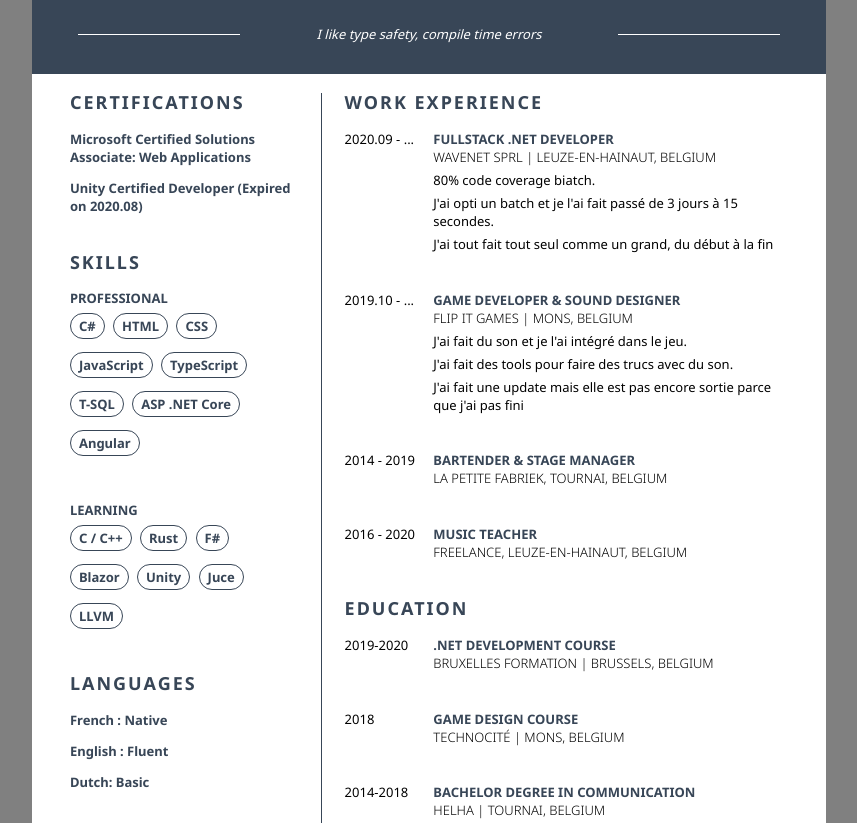
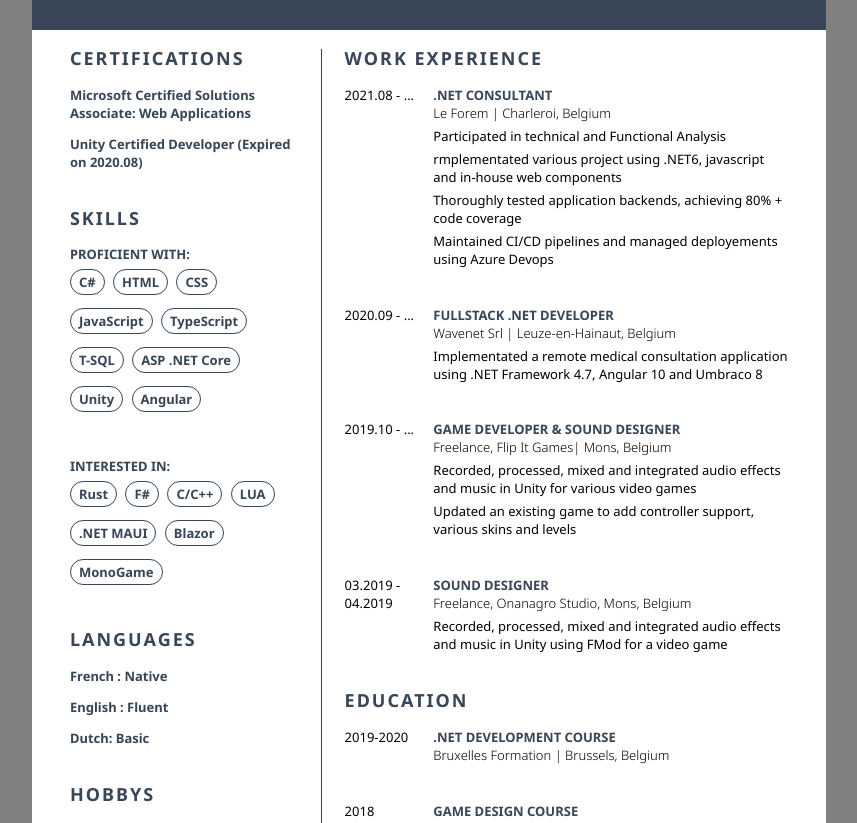
Before and after one commit to TheRealDelep/Resume, a plain HTML site: page index.html in a window 1280 px wide. Shown: the part 129-952 px from the top of the page, without its empty margins (211-1068 px from the left). Drawn offline with Linux system fonts and the light colour scheme.

Commit message:
Update work experiences

```diff
--- a/index.html
+++ b/index.html
@@ -39,11 +39,6 @@
                         </p>
                     </div>
                 </div>
-            <div class="profile">
-                <div class="horizontal-line"></div>
-                <p>I like type safety, compile time errors</p>
-                <div class="horizontal-line"></div>
-            </div>
             </div>
             <div class="content-grid">
                 <div class="data-section">
@@ -54,7 +49,7 @@
                     </div>
 
                     <p class="section-header">SKILLS</p>
-                <p class="section-subheader">PROFESSIONAL</p>
+                    <p class="section-subheader">PROFICIENT WITH:</p>
                     <div class="data-group">
                         <span class="data-tag">C#</span>
                         <span class="data-tag">HTML</span>
@@ -63,17 +58,18 @@
                         <span class="data-tag">TypeScript</span>
                         <span class="data-tag">T-SQL</span>
                         <span class="data-tag">ASP .NET Core</span>
+                        <span class="data-tag">Unity</span>
                         <span class="data-tag">Angular</span>
                     </div>
-                <p class="section-subheader">LEARNING</p>
+                    <p class="section-subheader">INTERESTED IN:</p>
                     <div class="data-group">
-                    <span class="data-tag">C / C++</span>
                         <span class="data-tag">Rust</span>
                         <span class="data-tag">F#</span>
+                        <span class="data-tag">C/C++</span>
+                        <span class="data-tag">LUA</span>
+                        <span class="data-tag">.NET MAUI</span>
                         <span class="data-tag">Blazor</span>
-                    <span class="data-tag">Unity</span>
-                    <span class="data-tag">Juce</span>
-                    <span class="data-tag">LLVM</span>
+                        <span class="data-tag">MonoGame</span>
                     </div>
                     <p class="section-header">LANGUAGES</p>
                     <div class="data-group">
@@ -83,10 +79,9 @@
                     </div>
                     <p class="section-header">HOBBYS</p>
                     <div class="data-group">
-                    <p class="data-list-item">JDR</p>
-                    <p class="data-list-item">Prendre des petits bouts de trucs et puis les assembler ensemble</p>
-                    <p class="data-list-item">Les claviers qui font du bruit</p>
-                    <p class="data-list-item">Aphex Twin</p>
+                        <p class="data-list-item">Tabletop RPGs</p>
+                        <p class="data-list-item">Music Production</p>
+                        <p class="data-list-item">Game Development</p>
                     </div>
                 </div>
                 <div class="history-grid">
@@ -95,37 +90,39 @@
                         <p class="section-header">WORK EXPERIENCE</p>
                         <div class="history-item-group">
                             <div class="history-item">
+                                <p class="history-item-date">2021.08 - ...</p>
+                                <div>
+                                    <p class="history-item-title">.NET CONSULTANT</p>
+                                    <p class="history-item-location">Le Forem | Charleroi, Belgium</p>
+                                    <p class="history-item-description">Participated in technical and Functional Analysis</p>
+                                    <p class="history-item-description">rmplementated various project using .NET6, javascript and in-house web components</p>
+                                    <p class="history-item-description">Thoroughly tested application backends, achieving 80% + code coverage</p>
+                                    <p class="history-item-description">Maintained CI/CD pipelines and managed deployements using Azure Devops</p>
+                                </div>
+                            </div>
+                            <div class="history-item">
                                 <p class="history-item-date">2020.09 - ...</p>
                                 <div>
                                     <p class="history-item-title">FULLSTACK .NET DEVELOPER</p>
-                                <p class="history-item-location">WAVENET SPRL | LEUZE-EN-HAINAUT, BELGIUM</p>
-                                <p class="history-item-description">80% code coverage biatch.</p>
-                                <p class="history-item-description">J'ai opti un batch et je l'ai fait passé de 3 jours à 15 secondes.</p>
-                                <p class="history-item-description">J'ai tout fait tout seul comme un grand, du début à la fin</p>
+                                    <p class="history-item-location">Wavenet Srl | Leuze-en-Hainaut, Belgium</p>
+                                    <p class="history-item-description">Implementated a remote medical consultation application using .NET Framework 4.7, Angular 10 and Umbraco 8</p>
                                 </div>
                             </div>
                             <div class="history-item">
                                 <p class="history-item-date">2019.10 - ...</p>
                                 <div>
                                     <p class="history-item-title">GAME DEVELOPER & SOUND DESIGNER</p>
-                                <p class="history-item-location">FLIP IT GAMES | MONS, BELGIUM</p>
-                                <p class="history-item-description">J'ai fait du son et je l'ai intégré dans le jeu.</p>
-                                <p class="history-item-description">J'ai fait des tools pour faire des trucs avec du son.</p>
-                                <p class="history-item-description">J'ai fait une update mais elle est pas encore sortie parce que j'ai pas fini</p>
+                                    <p class="history-item-location">Freelance, Flip It Games| Mons, Belgium</p>
+                                    <p class="history-item-description">Recorded, processed, mixed and integrated audio effects and music in Unity for various video games</p>
+                                    <p class="history-item-description">Updated an existing game to add controller support, various skins and levels</p>
                                 </div>
                             </div>
                             <div class="history-item">
-                            <p class="history-item-date">2014 - 2019</p>
+                                <p class="history-item-date">03.2019 - 04.2019</p>
                                 <div>
-                                <p class="history-item-title">BARTENDER & STAGE MANAGER</p>
-                                <p class="history-item-location">LA PETITE FABRIEK, TOURNAI, BELGIUM</p>
-                            </div>
-                        </div>
-                        <div class="history-item">
-                            <p class="history-item-date">2016 - 2020</p>
-                            <div>
-                                <p class="history-item-title">MUSIC TEACHER</p>
-                                <p class="history-item-location">FREELANCE, LEUZE-EN-HAINAUT, BELGIUM</p>
+                                    <p class="history-item-title">SOUND DESIGNER</p>
+                                    <p class="history-item-location">Freelance, Onanagro Studio, Mons, Belgium</p>
+                                    <p class="history-item-description">Recorded, processed, mixed and integrated audio effects and music in Unity using FMod for a video game</p>
                                 </div>
                             </div>
                         </div>
@@ -135,21 +132,21 @@
                                 <p class="history-item-date">2019-2020</p>
                                 <div>
                                     <p class="history-item-title">.NET DEVELOPMENT COURSE</p>
-                                <p class="history-item-location">BRUXELLES FORMATION | BRUSSELS, BELGIUM</p>
+                                    <p class="history-item-location">Bruxelles Formation | Brussels, Belgium</p>
                                 </div>
                             </div>
                             <div class="history-item">
                                 <p class="history-item-date">2018</p>
                                 <div>
                                     <p class="history-item-title">GAME DESIGN COURSE</p>
-                                <p class="history-item-location">TECHNOCITÉ | MONS, BELGIUM</p>
+                                    <p class="history-item-location">Technocité | Mons, Belgium</p>
                                 </div>
                             </div>
                             <div class="history-item">
                                 <p class="history-item-date">2014-2018</p>
                                 <div>
                                     <p class="history-item-title">BACHELOR DEGREE IN COMMUNICATION</p>
-                                <p class="history-item-location">HELHA | TOURNAI, BELGIUM</p>
+                                    <p class="history-item-location">HELHa | Tournai, Belgium</p>
                                 </div>
                             </div>
                         </div>
```
Lines whose indentation alone changed are shown as unchanged.
